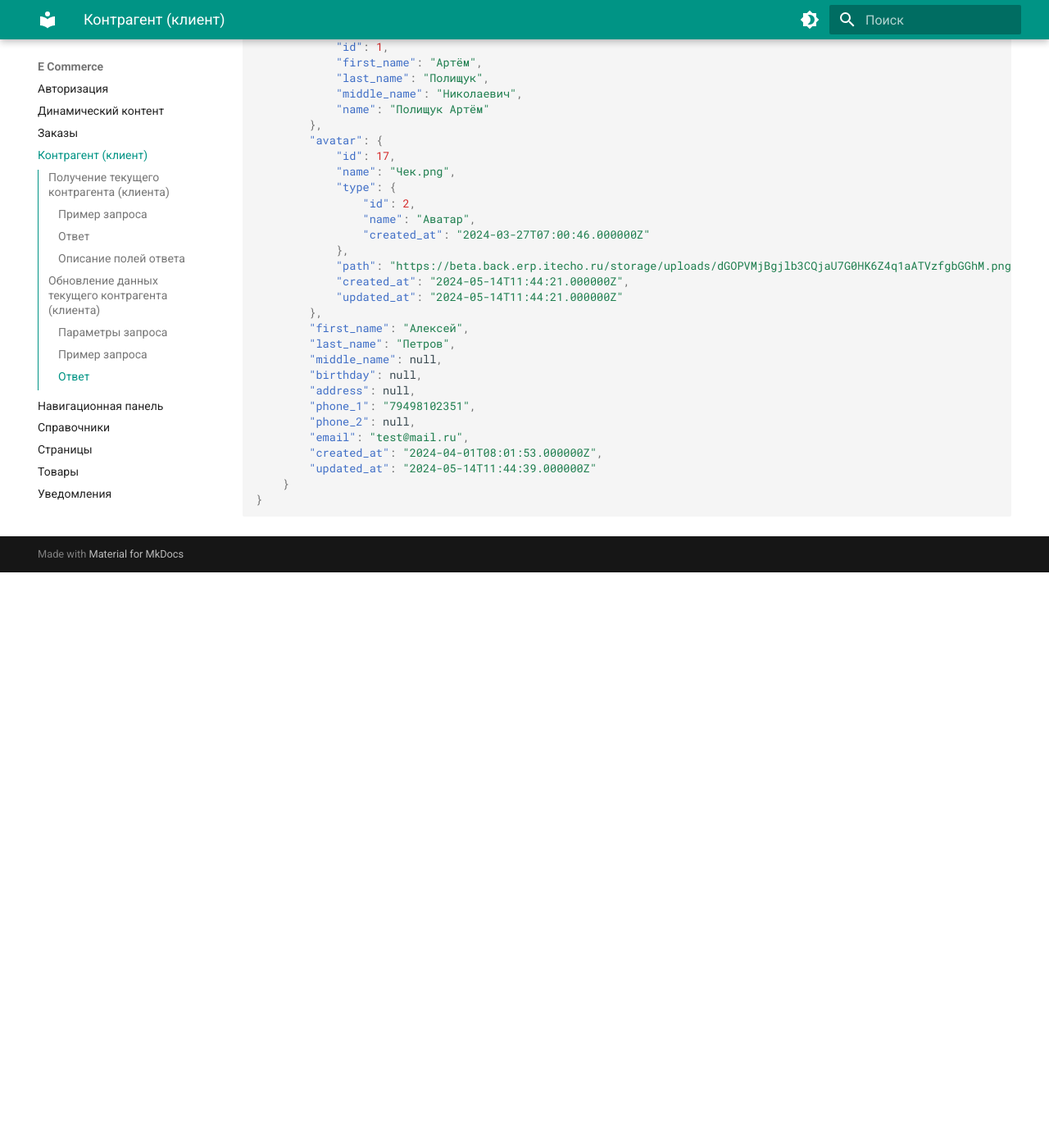
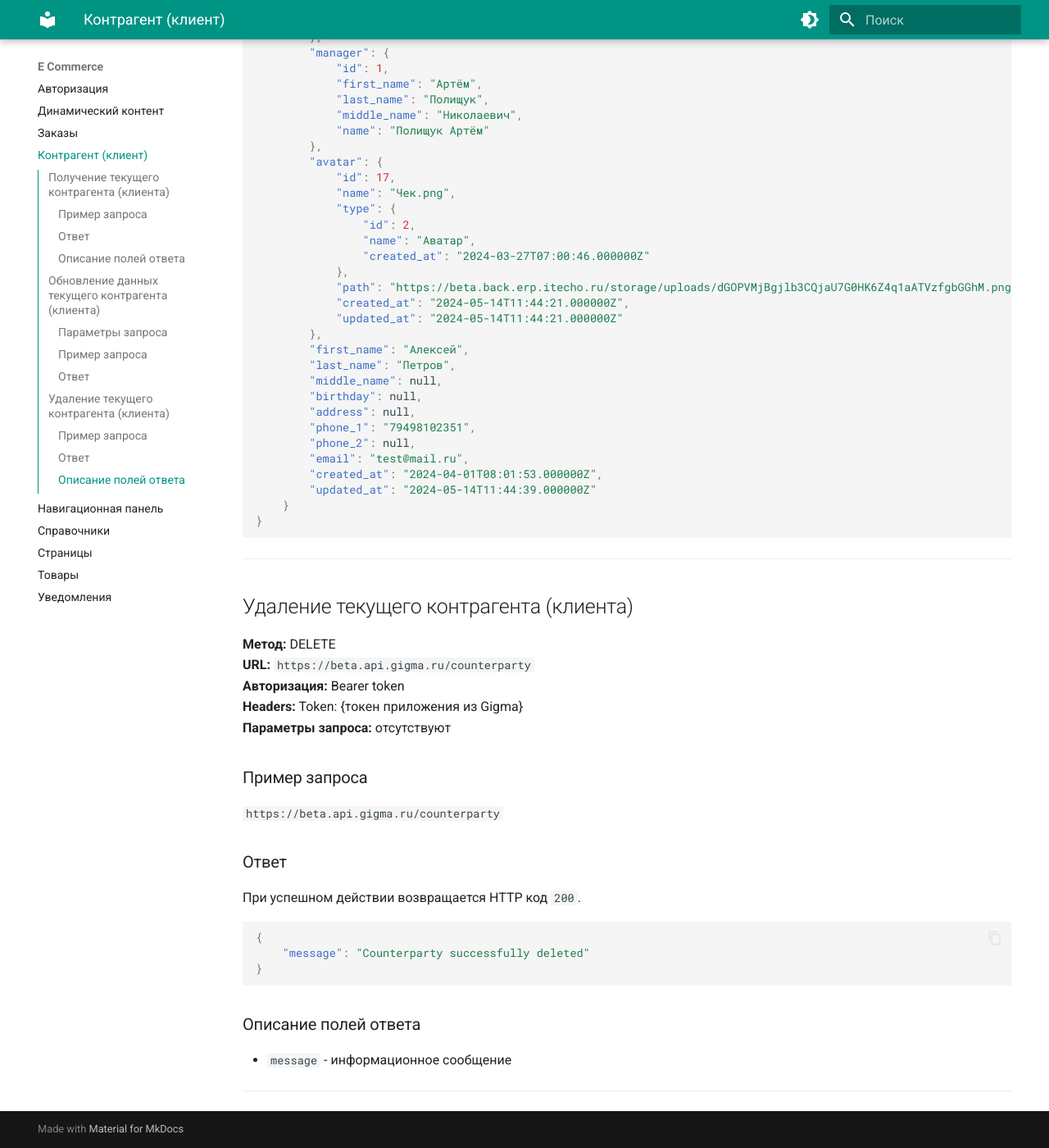
Before and after one commit to Krushanov/docs.erp.itecho.ru, an MkDocs documentation site: the page built from docs/E-Commerce/Контрагент (клиент).md, in a window 1280 px wide and 1400 px high, scrolled down 2940 px. Shown: the whole window at 82% size. Built offline with MkDocs 1.6.1 and Material for MkDocs 9.7.7, drawn with Linux system fonts in a browser that asks for light colours; before the commit the page ends 3638 px from its top, so only the background shows below that.

Commit message:
Updated "КОнтрагент.md" file.

````diff
--- a/docs/E-Commerce/Контрагент (клиент).md
+++ b/docs/E-Commerce/Контрагент (клиент).md
@@ -71,6 +71,8 @@
 - `created_at` - дата создания
 - `updated_at` - дата последнего обновления
 
+---
+
 ## Обновление данных текущего контрагента (клиента)
 
 **Метод:** PUT
@@ -143,3 +145,32 @@
     }
 }
 ```
+
+---
+
+## Удаление текущего контрагента (клиента)
+
+**Метод:** DELETE
+**URL:** `https://beta.api.gigma.ru/counterparty`
+**Авторизация:** Bearer token
+**Headers:** Token: {токен приложения из Gigma}
+**Параметры запроса:** отсутствуют
+
+### Пример запроса
+
+`https://beta.api.gigma.ru/counterparty`
+
+### Ответ
+
+При успешном действии возвращается HTTP код `200`.
+```json
+{
+	"message": "Counterparty successfully deleted"
+}
+```
+
+### Описание полей ответа
+
+- `message` - информационное сообщение
+
+---
````
